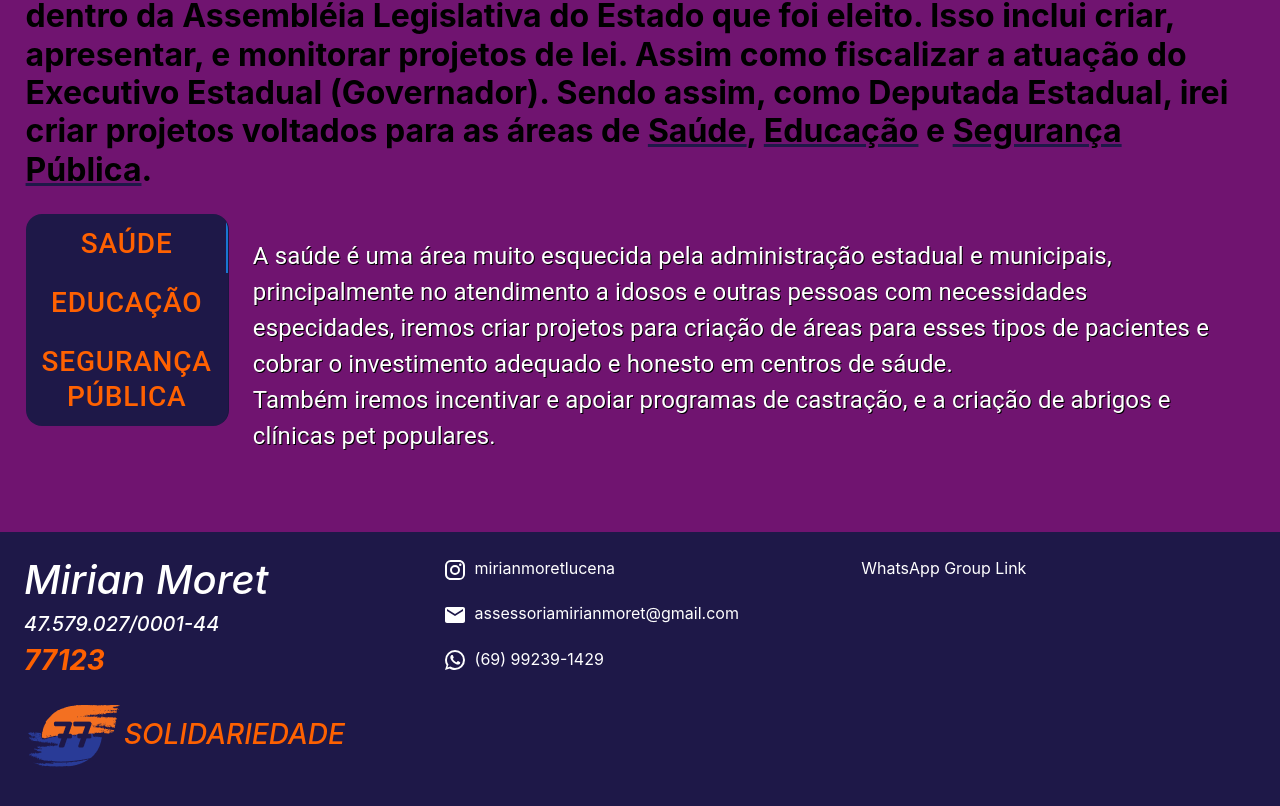
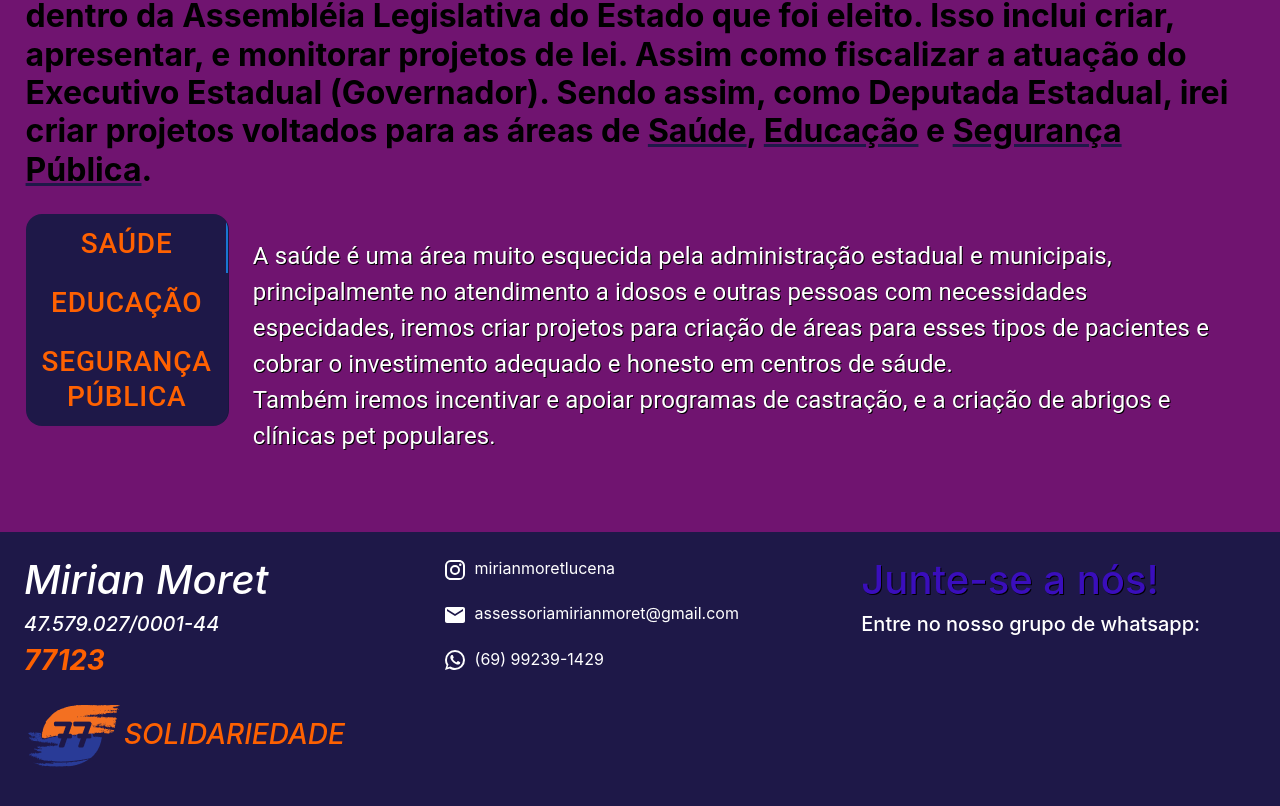
Before and after one commit to Takater/dep-mirian-moret, a React (Create React App) app: page / in a window 1280 px wide. Shown: the part 3027-3833 px from the top of the page. Built offline with nearby package versions, Linux system fonts and the light colour scheme.

Commit message:
Fri, Aug 26, 2022, 8:04 PM +00:00

```diff
--- a/src/components/Contatos.jsx
+++ b/src/components/Contatos.jsx
@@ -33,7 +33,8 @@ export default function Contatos () {
                     </ul>
                 </div>
                 <div className="col-md-4">
-                    WhatsApp Group Link
+                    <h1 style={{color: '#3a0ebc', textShadow: '1px 1px black'}}>Junte-se a nós!</h1>
+                    <h5>Entre no nosso grupo de whatsapp:</h5>
                 </div>
             </div>
         </div>
```
